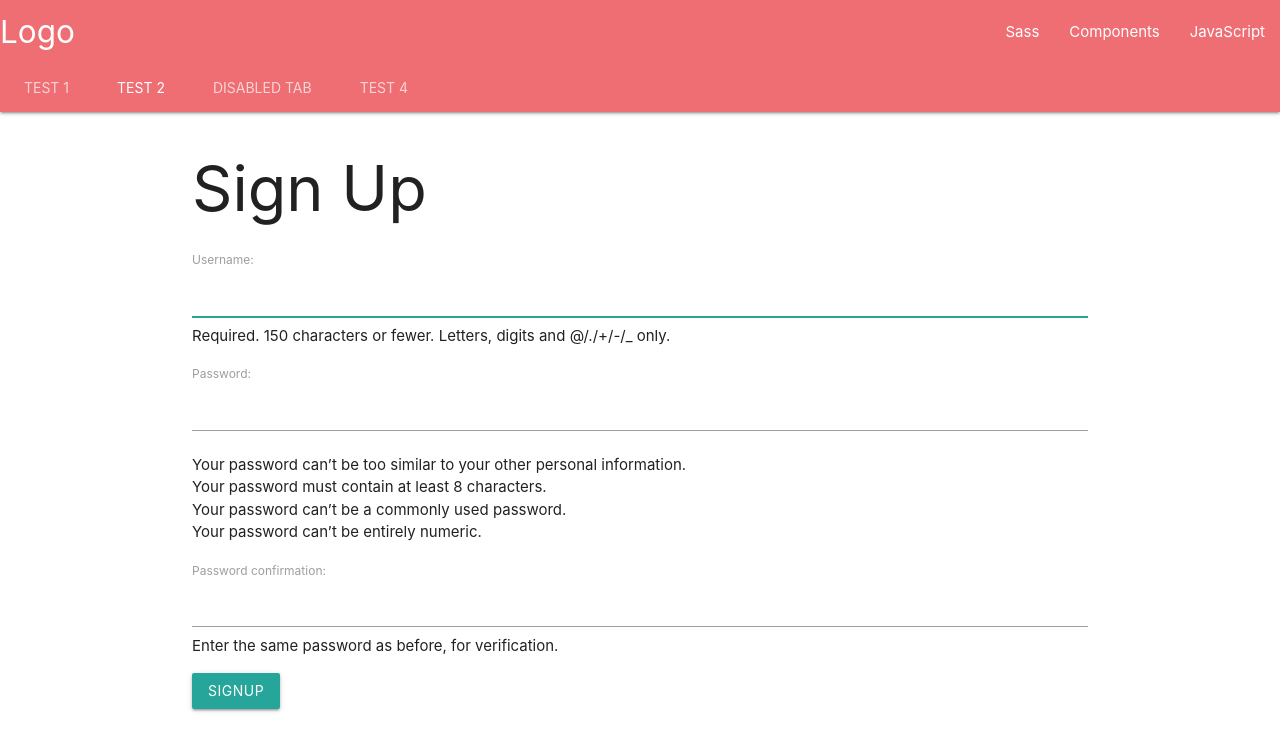
After one commit to lilyobeng/kryptoking, a Django app: page /accounts/signup/ in a window 1280 px wide. The commit adds this page. Shown: the top 751 px of the page. Run offline with Django 3.2, Linux system fonts and the light colour scheme.

Commit message:
create login/ sign up

```diff
--- a/kryptoking/kryptoking/settings.py
+++ b/kryptoking/kryptoking/settings.py
@@ -120,6 +120,10 @@ USE_TZ = True
 
 STATIC_URL = '/static/'
 
+LOGIN_REDIRECT_URL = '/krypto/'
+
+LOGOUT_REDIRECT_URL = '/'
+
 # Default primary key field type
 # https://docs.djangoproject.com/en/3.2/ref/settings/#default-auto-field
 
--- a/kryptoking/kryptoking/urls.py
+++ b/kryptoking/kryptoking/urls.py
@@ -17,5 +17,6 @@ from django.contrib import admin
 from django.urls import path, include
 urlpatterns = [
     path('admin/', admin.site.urls),
-    path('', include('main_app.urls'))
+    path('', include('main_app.urls')),
+    path('accounts/', include('django.contrib.auth.urls')),
 ]
--- a/kryptoking/main_app/models.py
+++ b/kryptoking/main_app/models.py
@@ -8,6 +8,7 @@ class Krypto(models.Model):
     price = models.IntegerField()
     information = models.CharField(max_length=250)
     symbol = models.CharField(max_length=50)
+    user = models.ForeignKey(User, on_delete=models.CASCADE)
 
     def __str__(self):
         return self.name
--- a/kryptoking/main_app/templates/base.html
+++ b/kryptoking/main_app/templates/base.html
@@ -19,6 +19,30 @@
     <script src="https://cdnjs.cloudflare.com/ajax/libs/materialize/1.0.0/js/materialize.min.js"></script>
   </head>
   <body>
+    <header>
+      <nav class="nav-extended">
+        <div class="nav-wrapper">
+          <a href="#" class="brand-logo">Logo</a>
+          <a href="#" data-target="mobile-demo" class="sidenav-trigger"
+            ><i class="material-icons">menu</i></a
+          >
+          <ul id="nav-mobile" class="right hide-on-med-and-down">
+            <li><a href="sass.html">Sass</a></li>
+            <li><a href="badges.html">Components</a></li>
+            <li><a href="collapsible.html">JavaScript</a></li>
+          </ul>
+        </div>
+        <div class="nav-content">
+          <ul class="tabs tabs-transparent">
+            <li class="tab"><a href="#test1">Test 1</a></li>
+            <li class="tab"><a class="active" href="#test2">Test 2</a></li>
+            <li class="tab disabled"><a href="#test3">Disabled Tab</a></li>
+            <li class="tab"><a href="#test4">Test 4</a></li>
+          </ul>
+        </div>
+      </nav>
+    </header>
+
     <main class="container">{% block content %} {% endblock %}</main>
   </body>
 </html>
--- /dev/null
+++ b/kryptoking/main_app/templates/registration/signup.html
@@ -0,0 +1,14 @@
+{% extends 'base.html' %} {% block content %}
+
+<h1>Sign Up</h1>
+
+{% if error_message %}
+<p class="red-text">{{ error_message }}</p>
+{% endif %}
+
+<form method="post" action="{% url 'signup' %}">
+  {% csrf_token %} {{ form.as_p }}
+  <input type="submit" class="btn" value="signup" />
+</form>
+
+{% endblock %}
--- a/kryptoking/main_app/urls.py
+++ b/kryptoking/main_app/urls.py
@@ -1,8 +1,10 @@
 from django.urls import path
 from . import views
+
 
 urlpatterns = [
    path('', views.home, name='home'),
    path('krypto/', views.krypto_index, name='index'),
    path('krypto/mykrypto/', views.my_krypto_index, name='my_kyrpto_index'),
+   path('accounts/signup/', views.signup, name='signup'),
 ]
--- a/kryptoking/main_app/views.py
+++ b/kryptoking/main_app/views.py
@@ -1,7 +1,23 @@
-from django.shortcuts import render
+from django.shortcuts import render, redirect
+from django.views.generic.edit import CreateView, UpdateView, DeleteView
+from django.views.generic import ListView, DetailView
+from django.contrib.auth import login
+from django.contrib.auth.forms import UserCreationForm
 from .models import Krypto
 
+
 # Create your views here.
+
+class KryptoCreate(CreateView):
+   model = Krypto
+   fields = ['name', 'price', 'information', 'symbol']
+
+   def form_valid(self, form):
+      form.instance.user = self.request.user
+      return super().form_valid(form)
+
+
+
 def home(request):
     return render(request, 'home.html')
 
@@ -10,4 +26,26 @@ def krypto_index(request):
 
 def my_krypto_index(request):
     kryptos = Krypto.objects.all()
-    return render(request, 'krypto/mykrypto.html')
+    return render(request, 'krypto/mykrypto.html', {'kryptos': kryptos})
+
+
+
+
+def signup(request):
+  error_message = ''
+  if request.method == 'POST':
+    # This is how to create a 'user' form object
+    # that includes the data from the browser
+    form = UserCreationForm(request.POST)
+    if form.is_valid():
+      # This will add the user to the database
+      user = form.save()
+      # This is how we log a user in via code
+      login(request, user)
+      return redirect('index')
+    else:
+      error_message = 'Invalid sign up - try again'
+  # A bad POST or a GET request, so render signup.html with an empty form
+  form = UserCreationForm()
+  context = {'form': form, 'error_message': error_message}
+  return render(request, 'registration/signup.html', context)
```
Also changed, not shown: kryptoking/main_app/templates/registration/login.html (added, +11 -0 lines), kryptoking/main_app/migrations/0002_krypto_user.py (added).
